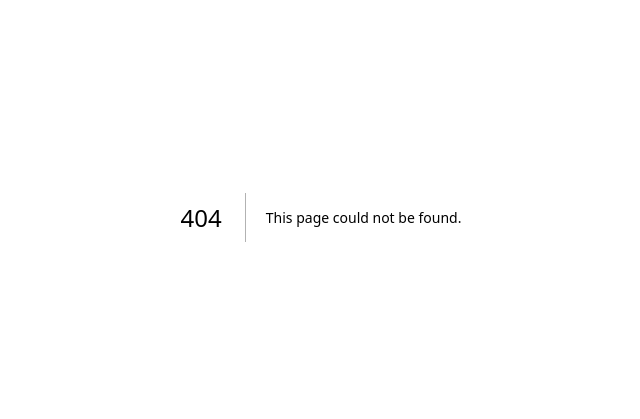
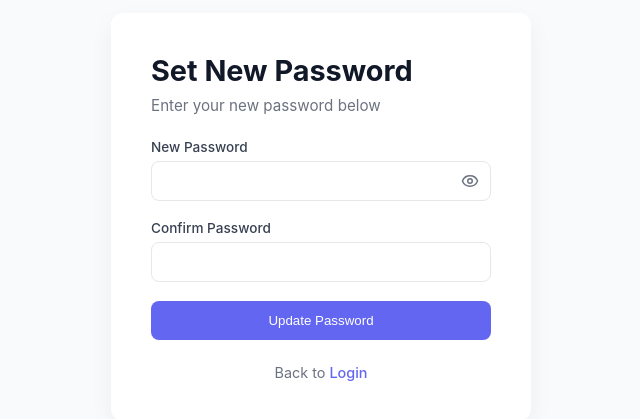
Before and after one commit to SohamPande747/budgetapp, a Next.js app: page /reset-password in a window 1280 px wide. Before the commit this address had no page. Shown: the part 183-602 px from the top of the page, without its empty margins (319-959 px from the left). Built offline with nearby package versions, Linux system fonts and the light colour scheme; no server answers.

Commit message:
all works now

```diff
--- a/app/(auth)/login/page.module.css
+++ b/app/(auth)/login/page.module.css
@@ -234,3 +234,27 @@
   display: flex;
   align-items: center;
 }
+
+.forgotWrapper {
+  text-align: right;
+  margin-top: 6px;
+  margin-bottom: 18px;
+}
+
+.forgotLink {
+  font-size: 14px;
+  color: #2563eb;
+  text-decoration: none;
+}
+
+.forgotLink:hover {
+  text-decoration: underline;
+}
+.success {
+  background: #ecfdf5;
+  color: #065f46;
+  padding: 12px;
+  border-radius: 6px;
+  font-size: 14px;
+  margin-bottom: 16px;
+}
--- /dev/null
+++ b/app/(auth)/reset-password/page.tsx
@@ -0,0 +1,123 @@
+'use client'
+
+import { useState } from 'react'
+import { useRouter } from 'next/navigation'
+import { createClient } from '@/lib/supabase/client'
+import styles from '../login/page.module.css'
+import { Eye, EyeOff } from 'lucide-react'
+
+export default function ResetPasswordPage() {
+  const router = useRouter()
+  const supabase = createClient()
+
+  const [password, setPassword] = useState('')
+  const [confirmPassword, setConfirmPassword] = useState('')
+  const [showPassword, setShowPassword] = useState(false)
+  const [loading, setLoading] = useState(false)
+  const [errorMsg, setErrorMsg] = useState<string | null>(null)
+  const [successMsg, setSuccessMsg] = useState<string | null>(null)
+
+  async function handleUpdate(e: React.FormEvent) {
+    e.preventDefault()
+
+    if (!password || !confirmPassword) {
+      setErrorMsg('Please fill all fields')
+      return
+    }
+
+    if (password.length < 6) {
+      setErrorMsg('Password must be at least 6 characters')
+      return
+    }
+
+    if (password !== confirmPassword) {
+      setErrorMsg('Passwords do not match')
+      return
+    }
+
+    setLoading(true)
+    setErrorMsg(null)
+    setSuccessMsg(null)
+
+    const { error } = await supabase.auth.updateUser({
+      password
+    })
+
+    setLoading(false)
+
+    if (error) {
+      setErrorMsg(error.message)
+      return
+    }
+
+    setSuccessMsg('Password updated successfully! Redirecting to login...')
+
+    setTimeout(() => {
+      router.replace('/login')
+    }, 2000)
+  }
+
+  return (
+    <div className={styles.wrapper}>
+      <div className={styles.card}>
+        <h1 className={styles.title}>Set New Password</h1>
+        <p className={styles.subtitle}>
+          Enter your new password below
+        </p>
+
+        {errorMsg && <div className={styles.error}>{errorMsg}</div>}
+        {successMsg && <div className={styles.success}>{successMsg}</div>}
+
+        <form onSubmit={handleUpdate}>
+          {/* New Password */}
+          <div className={styles.field}>
+            <label>New Password</label>
+
+            <div className={styles.passwordWrapper}>
+              <input
+                type={showPassword ? 'text' : 'password'}
+                className={styles.input}
+                value={password}
+                onChange={(e) => setPassword(e.target.value)}
+                required
+              />
+
+              <button
+                type="button"
+                className={styles.eyeBtn}
+                onClick={() => setShowPassword(!showPassword)}
+                tabIndex={-1}
+              >
+                {showPassword ? <EyeOff size={18} /> : <Eye size={18} />}
+              </button>
+            </div>
+          </div>
+
+          {/* Confirm Password */}
+          <div className={styles.field}>
+            <label>Confirm Password</label>
+            <input
+              type="password"
+              className={styles.input}
+              value={confirmPassword}
+              onChange={(e) => setConfirmPassword(e.target.value)}
+              required
+            />
+          </div>
+
+          <button
+            type="submit"
+            className={`${styles.primaryBtn} ${styles.fullWidth}`}
+            disabled={loading}
+          >
+            {loading ? 'Updating...' : 'Update Password'}
+          </button>
+        </form>
+
+        <p className={styles.footer}>
+          Back to <a href="/login">Login</a>
+        </p>
+      </div>
+    </div>
+  )
+}
```
Also changed, not shown: app/(auth)/forgot-password/page.tsx (added, +89 -0 lines), app/(auth)/login/page.tsx (+27 -5 lines).
